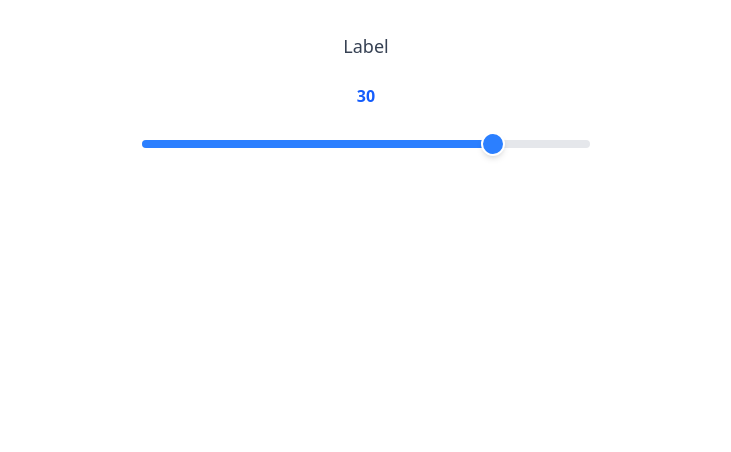
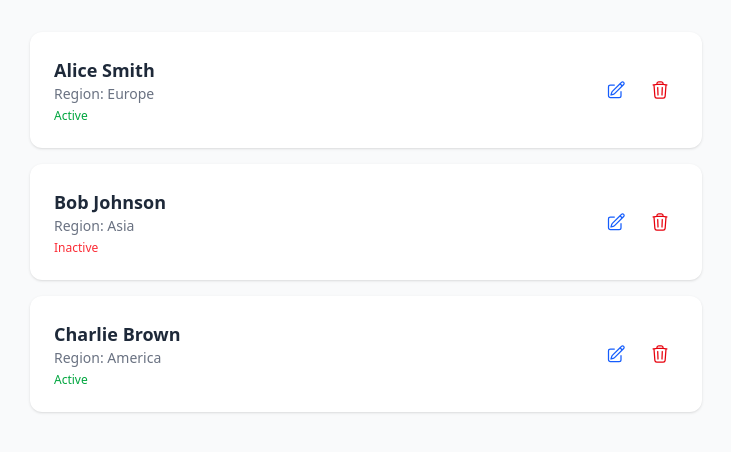
Before and after one commit to tankakatan/jf-sandbox, a React (Vite) app: page / in a window 1280 px wide. Shown: the top 452 px of the page, without its empty margins (274-1005 px from the left). Built offline with nearby package versions, Linux system fonts and the light colour scheme.

Commit message:
dummy user list

```diff
--- a/package.json
+++ b/package.json
@@ -14,6 +14,7 @@
   "license": "ISC",
   "dependencies": {
     "@ark-ui/react": "^5.15.1",
+    "@heroicons/react": "^2.2.0",
     "@tailwindcss/vite": "^4.1.11",
     "classname": "^0.0.0",
     "react": "^19.1.0",
--- a/src/components/App/App.tsx
+++ /dev/null
@@ -1,40 +0,0 @@
-import 'react';
-import { Slider } from '@ark-ui/react'
-import { useState } from 'react'
-
-export interface AppProps {
-  backgroundColor?: string;
-  label?: string;
-  trackColor?: string;
-  rangeColor?: string;
-}
-
-export const App = ({label = 'Label'}: AppProps) => {
-  const [value, setValue] = useState([30]);
-
-  return (
-    <div className="p-8 rounded-xl">
-      <Slider.Root
-        min={-50}
-        max={50}
-        value={value}
-        onValueChange={(e) => setValue(e.value)}
-        className="w-full max-w-md mx-auto flex flex-col items-center gap-4"
-      >
-        <Slider.Label className="mb-2 text-lg font-medium text-gray-700">{label}</Slider.Label>
-        <Slider.ValueText className="mb-2 text-blue-600 font-bold">{value}</Slider.ValueText>
-        <Slider.Control className="w-full h-6 relative flex items-center">
-          <Slider.Track className="w-full h-2 bg-gray-200 rounded-full relative">
-            <Slider.Range className="absolute h-2 bg-blue-500 rounded-full" />
-          </Slider.Track>
-          <Slider.Thumb
-            index={0}
-            className="w-6 h-6 bg-blue-500 border-2 border-white rounded-full shadow-md cursor-pointer transition-colors duration-150 focus:outline-none focus:ring-2 focus:ring-blue-400"
-          />
-        </Slider.Control>
-      </Slider.Root>
-    </div>
-  );
-};
-
-export default App;
--- /dev/null
+++ b/src/components/App/index.tsx
@@ -0,0 +1,17 @@
+import UserList from '../UserList'
+
+const users = [
+  { id: 1, firstName: 'Alice', lastName: 'Smith', region: 'Europe', isActive: true },
+  { id: 2, firstName: 'Bob', lastName: 'Johnson', region: 'Asia', isActive: false },
+  { id: 3, firstName: 'Charlie', lastName: 'Brown', region: 'America', isActive: true },
+]
+
+export default function App() {
+  return (
+    <div className="min-h-screen bg-gray-50 p-8">
+      <div className="max-w-2xl mx-auto">
+        <UserList users={users} />
+      </div>
+    </div>
+  )
+}
--- /dev/null
+++ b/src/components/User/index.tsx
@@ -0,0 +1,37 @@
+import {type UserType } from '../UserList'
+import { PencilSquareIcon, TrashIcon } from '@heroicons/react/24/outline'
+
+export default function User({ user }: { user: UserType }) {
+  const handleEdit = () => {};
+  const handleDelete = () => {};
+
+  return (
+    <div className="bg-white rounded-xl shadow p-6 flex items-center justify-between gap-4">
+      <div>
+        <div className="text-lg font-semibold text-gray-800">{user.firstName} {user.lastName}</div>
+        <div className="text-sm text-gray-500">Region: {user.region}</div>
+        <div className="text-xs mt-1">
+          <span className={user.isActive ? 'text-green-600' : 'text-red-500'}>
+            {user.isActive ? 'Active' : 'Inactive'}
+          </span>
+        </div>
+      </div>
+      <div className="flex gap-2">
+        <button
+          aria-label="Edit"
+          className="p-2 rounded-full hover:bg-blue-100 text-blue-600 transition"
+          onClick={handleEdit}
+        >
+          <PencilSquareIcon className="w-5 h-5" />
+        </button>
+        <button
+          aria-label="Delete"
+          className="p-2 rounded-full hover:bg-red-100 text-red-600 transition"
+          onClick={handleDelete}
+        >
+          <TrashIcon className="w-5 h-5" />
+        </button>
+      </div>
+    </div>
+  )
+}
--- /dev/null
+++ b/src/components/UserList/index.tsx
@@ -0,0 +1,19 @@
+import User from '../User'
+
+export interface UserType {
+  id: number;
+  firstName: string;
+  lastName: string;
+  region: string;
+  isActive: boolean;
+}
+
+export default function UserList({ users }: { users: UserType[] }) {
+  return (
+    <div className="flex flex-col gap-4">
+      {users.map(user => (
+        <User key={user.id} user={user} />
+      ))}
+    </div>
+  )
+}
--- a/src/index.tsx
+++ b/src/index.tsx
@@ -1,6 +1,6 @@
 import "react";
 import { createRoot } from "react-dom/client";
-import App from "./components/App/App";
+import App from "./components/App";
 
 const root = createRoot(document.getElementById("root")!);
 root.render(<App />);
```
Also changed, not shown: 2 other files (tests, documents, lock files or other folders).
